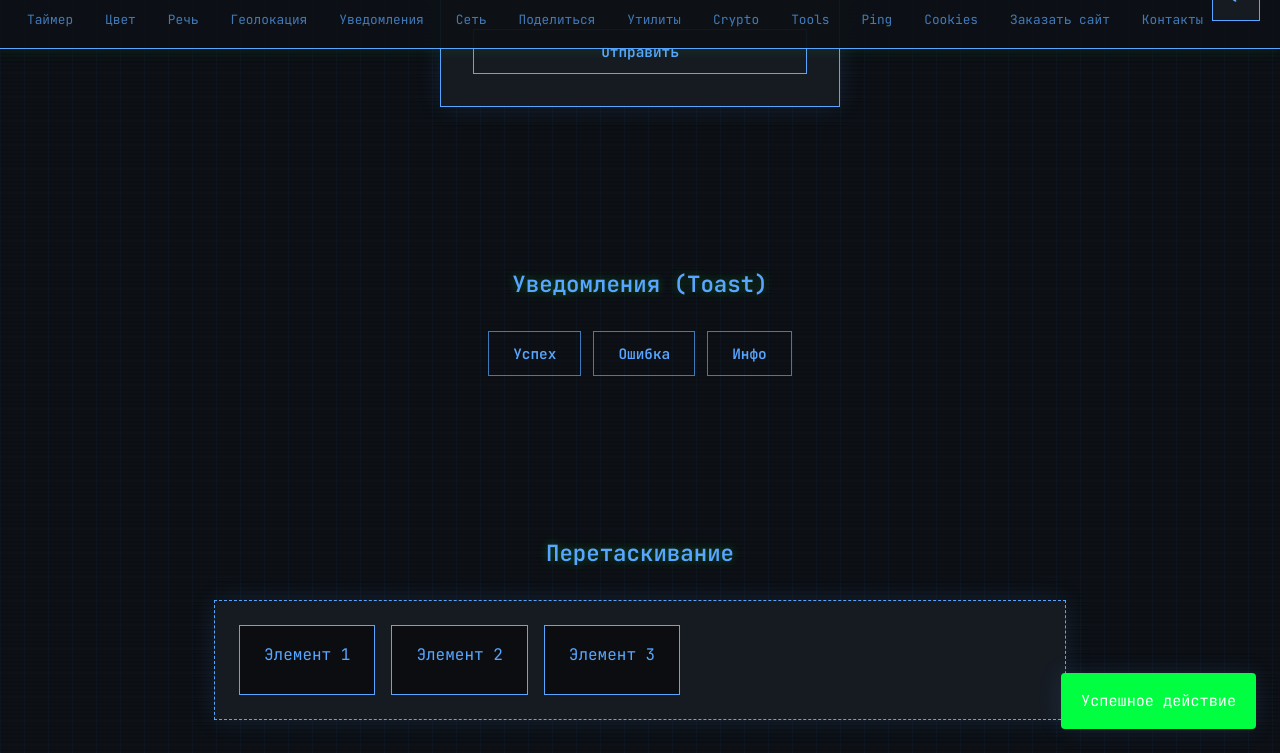
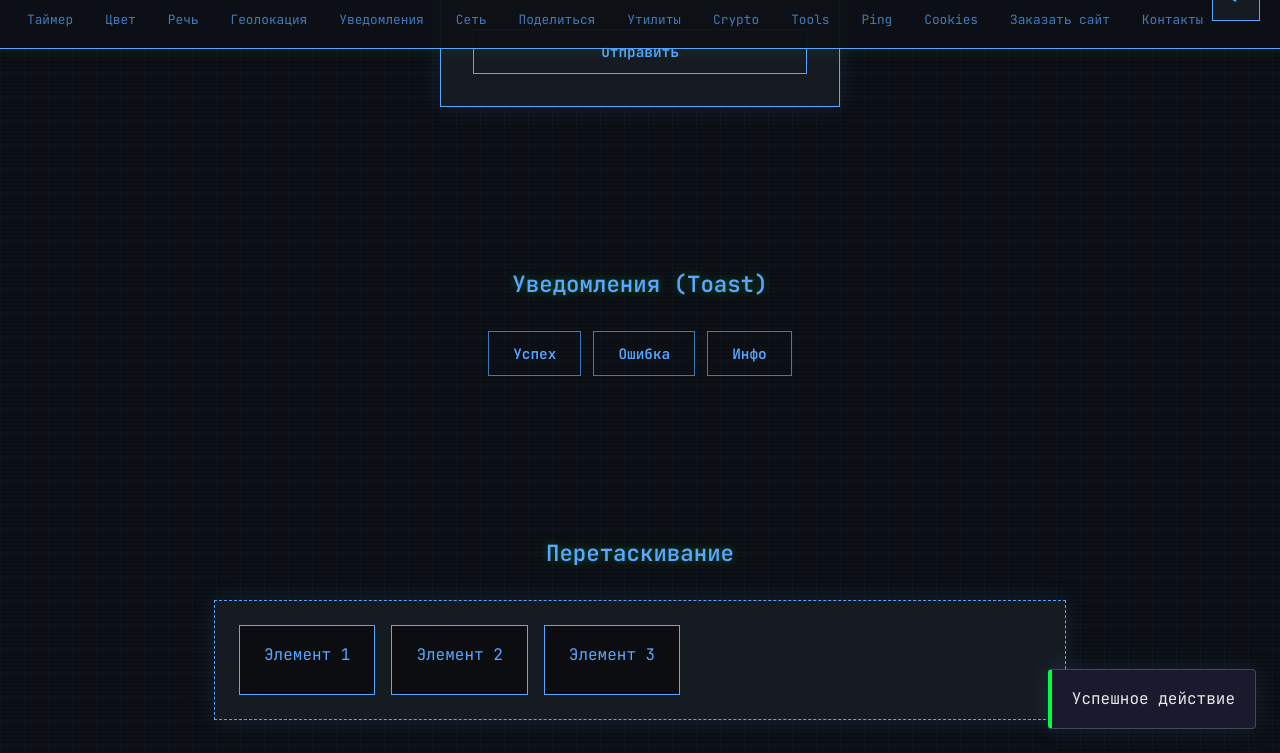
Before and after one commit to verf1CT/example, a plain HTML site: page index.html in a window 1280 px wide. Both pictures are taken after a click on the button "Успех". Shown: the part 3185-3938 px from the top of the page. Drawn offline with Linux system fonts and the light colour scheme; a script that the page names is missing; a web font is replaced by a local one.

Commit message:
Update styles.css

```diff
--- a/styles.css
+++ b/styles.css
@@ -692,12 +692,16 @@ body::after {
 .toast {
   padding: 16px 20px;
   border-radius: var(--radius);
-  font-size: 0.95rem;
+  font-size: 1rem;
+  font-weight: 500;
   box-shadow: var(--shadow);
   animation: slideIn 0.3s ease-out;
   display: flex;
   align-items: center;
   gap: 12px;
+  background: #111;
+  color: #fff;
+  border: 1px solid rgba(255,255,255,0.2);
 }
 
 @keyframes slideIn {
@@ -711,9 +715,14 @@ body::after {
   }
 }
 
-.toast.success { background: var(--success); color: #fff; }
-.toast.error { background: var(--danger); color: #fff; }
-.toast.info { background: var(--info); color: #fff; }
+.toast.success { border-left: 4px solid #00ff41; }
+.toast.error { border-left: 4px solid #ff0040; }
+.toast.info { border-left: 4px solid #00ffff; }
+
+[data-theme="light"] .toast {
+  background: #1a1a2e;
+  color: #e8e8e8;
+}
 
 .drag-zone {
   display: flex;
```
